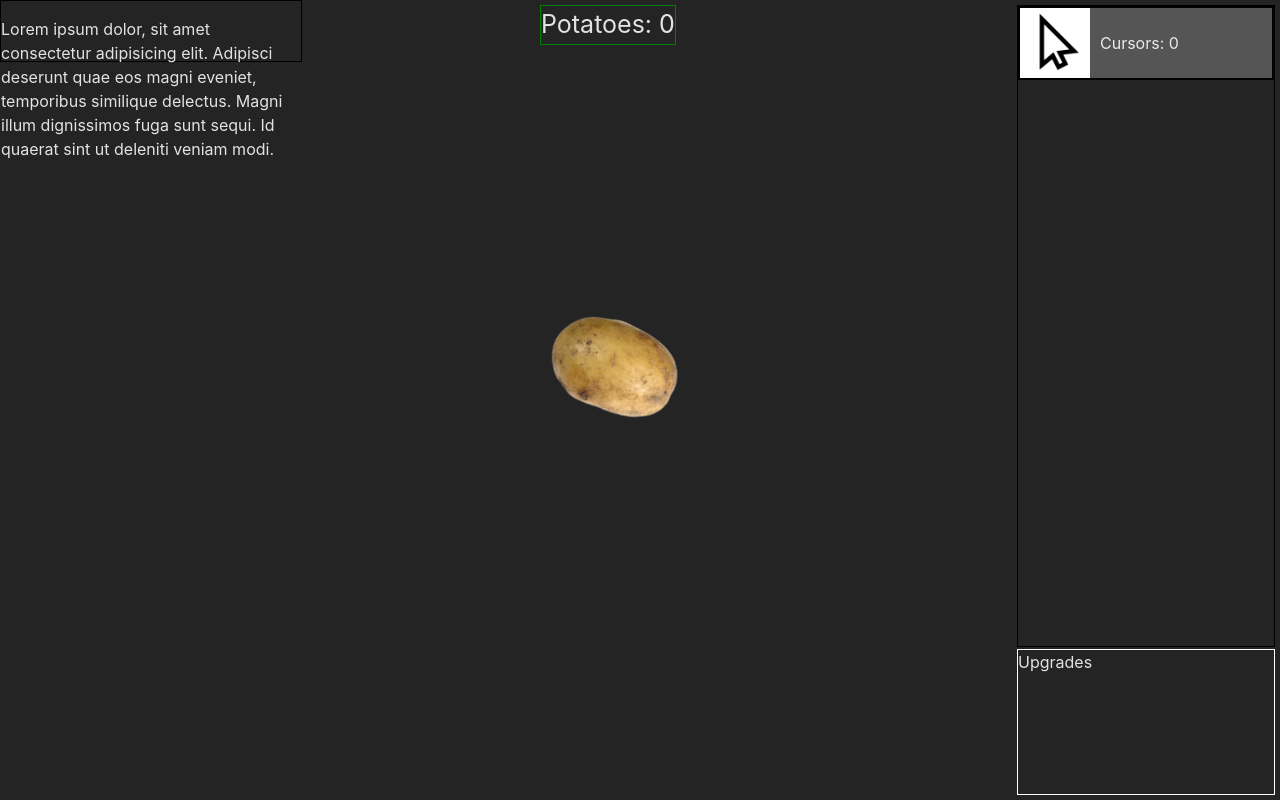
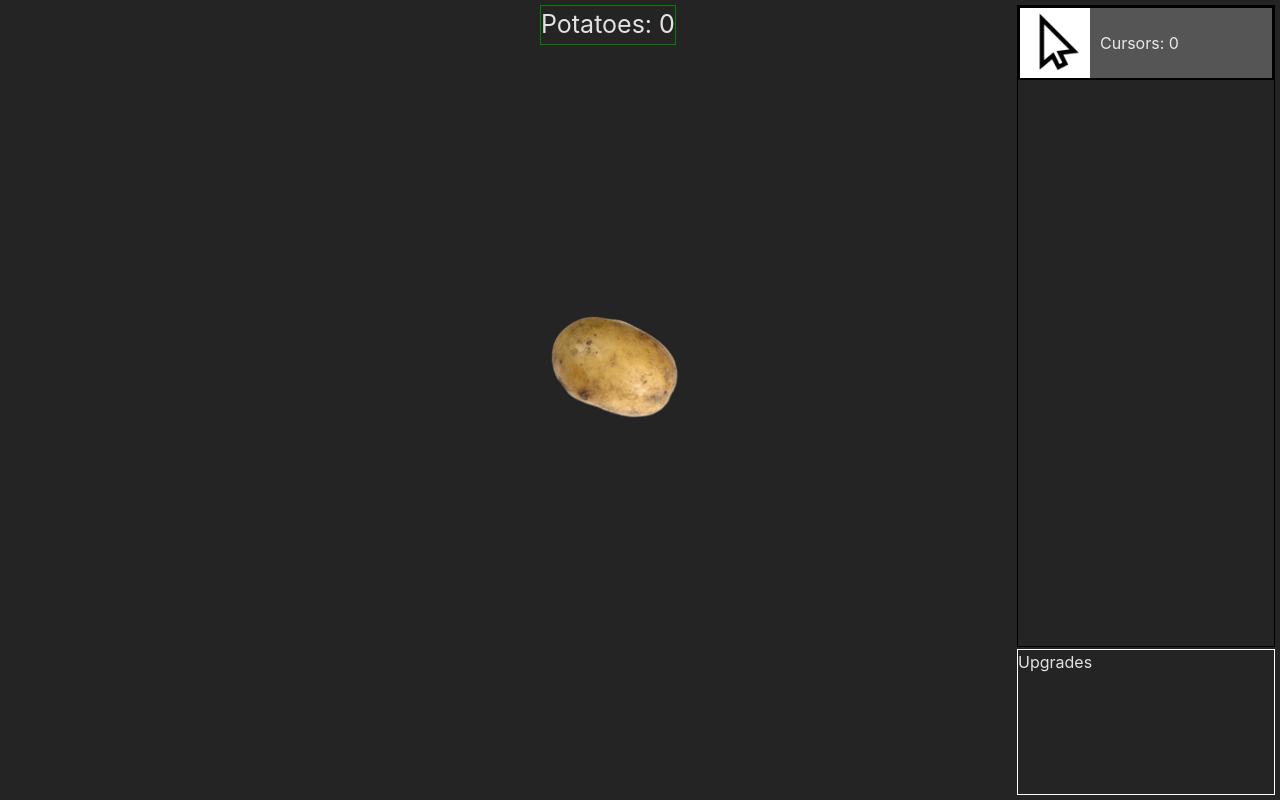
Before and after one commit to aFaughn/potato-clicker, a React (Vite) app: page / in a window 1280 px wide. Built offline with nearby package versions, Linux system fonts and the light colour scheme.

Commit message:
tooltip for cursors

```diff
--- a/src/App.css
+++ b/src/App.css
@@ -84,13 +84,6 @@
   background-color: white;
   width: 70px;
 }
-.tooltip {
-  position: absolute;
-  width: 300px;
-  height: 60px;
-  border: 1px solid black;
-  top:
-}
 
 @keyframes spin {
   from {rotate: 0deg;}
--- a/src/App.jsx
+++ b/src/App.jsx
@@ -28,12 +28,9 @@ function App() {
 
   return (
     <>
-    <div className='tooltip'>
-      <p>Lorem ipsum dolor, sit amet consectetur adipisicing elit. Adipisci deserunt quae eos magni eveniet, temporibus similique delectus. Magni illum dignissimos fuga sunt sequi. Id quaerat sint ut deleniti veniam modi.</p>
-    </div>
       <div id='currentBank'>Potatoes: {Math.round(count)}</div>
       <div id='store-container'>
-        <div id='buy-cursors' onClick={() => buy('cursor')}>
+        <div id='buy-cursors' onClick={() => buy('cursor')} Title={"0.1 PpS/Each"}>
           <img id='cursor-img' src={cursor}></img><p>Cursors: {cursors}</p>
         </div>
       </div>
```
